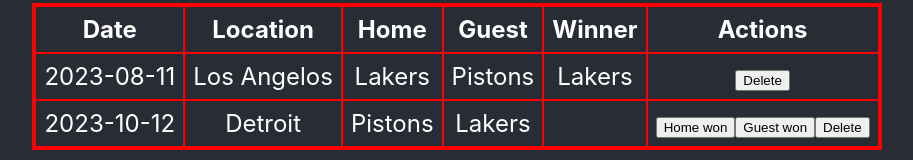
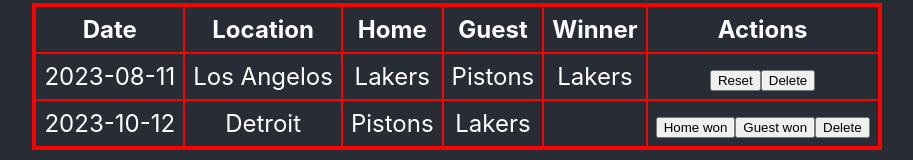
Before and after one commit to 1TracyK/basketball-calender, a React (Create React App) app: page / in a window 1280 px wide. Shown: the part 138-298 px from the top of the page, without its empty margins (183-1096 px from the left). Built offline with nearby package versions, Linux system fonts and the light colour scheme.

Commit message:
adding items

```diff
--- a/package.json
+++ b/package.json
@@ -37,5 +37,8 @@
 			"last 1 firefox version",
 			"last 1 safari version"
 		]
+	},
+	"devDependencies": {
+		"gh-pages": "^5.0.0"
 	}
 }
--- a/src/App.js
+++ b/src/App.js
@@ -7,7 +7,7 @@
 	// eslint-disable-next-line no-unused-vars
 	const [items, setItems] = useState([
 		{
-			createdAt: 1689374598465,
+			id: 1689374598465,
 			location: 'Los Angelos',
 			team1: 'Lakers',
 			team2: 'Pistons',
@@ -15,7 +15,7 @@
 			winner: 'Lakers',
 		},
 		{
-			createdAt: 1689374598466,
+			id: 1689374598466,
 			location: 'Detroit',
 			team1: 'Pistons',
 			team2: 'Lakers',
@@ -24,13 +24,21 @@
 		},
 	]);
 
+	function updateWinner(id, newWinnerValue) {}
+
+	function deleteItem(id) {}
+
 	return (
 		<div className="App">
 			<header className="App-header">
 				<h1>Basketball Calender</h1>
 			</header>
 			<BasketballCalenderForm />
-			<BasketballCalenderList items={items} />
+			<BasketballCalenderList
+				items={items}
+				updateWinner={updateWinner}
+				deleteItem={deleteItem}
+			/>
 		</div>
 	);
 }
--- a/src/Components/BasketballCalenderList/BasketballCalenderItem.jsx
+++ b/src/Components/BasketballCalenderList/BasketballCalenderItem.jsx
@@ -6,20 +6,40 @@
 	team2,
 	date,
 	winner,
+	id,
+	updateWinner,
+	deleteItem,
 }) {
+	function homeWonHandler() {
+		updateWinner(id, team1);
+	}
+
+	function guestWonHandler() {
+		updateWinner(id, team2);
+	}
+
+	function resetHandler() {
+		updateWinner(id, null);
+	}
+
+	function deleteHandler() {
+		deleteItem(id);
+	}
+
 	let ActionsTdJsx = null;
 	if (winner === null) {
 		ActionsTdJsx = (
 			<td>
-				<button>Home won</button>
-				<button>Guest won</button>
-				<button>Delete</button>
+				<button onClick={homeWonHandler}>Home won</button>
+				<button onClick={guestWonHandler}>Guest won</button>
+				<button onClick={deleteHandler}>Delete</button>
 			</td>
 		);
 	} else {
 		ActionsTdJsx = (
 			<td>
-				<button>Delete</button>
+				<button onclick={resetHandler}>Reset</button>
+				<button onclick={deleteHandler}>Delete</button>
 			</td>
 		);
 	}
--- a/src/Components/BasketballCalenderList/BasketballCalenderList.jsx
+++ b/src/Components/BasketballCalenderList/BasketballCalenderList.jsx
@@ -1,16 +1,23 @@
 import React from 'react';
 import BasketballCalenderItem from './BasketballCalenderItem';
 import './BasketballCalenderList.css';
-export default function BasketballCalenderList({ items }) {
+export default function BasketballCalenderList({
+	items,
+	updateWinner,
+	deleteItem,
+}) {
 	// eslint-disable-next-line no-unused-vars
 	let ItemListJsx = items.map((item) => (
 		<BasketballCalenderItem
-			key={item.createdAt}
+			key={item.id}
+			id={item.id}
 			location={item.location}
 			team1={item.team1}
 			team2={item.team2}
 			date={item.date}
 			winner={item.winner}
+			updateWinner={updateWinner}
+			deleteItem={deleteItem}
 		/>
 	));
 	return (
```
Also changed, not shown: 2 other files (tests, documents, lock files or other folders).
